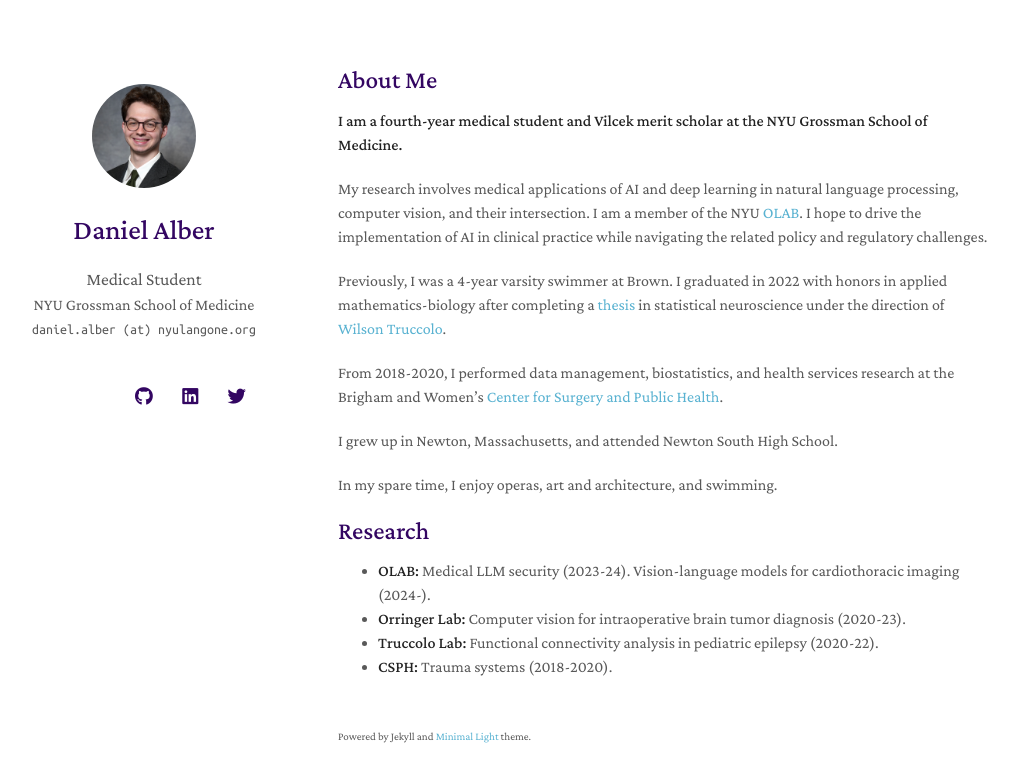
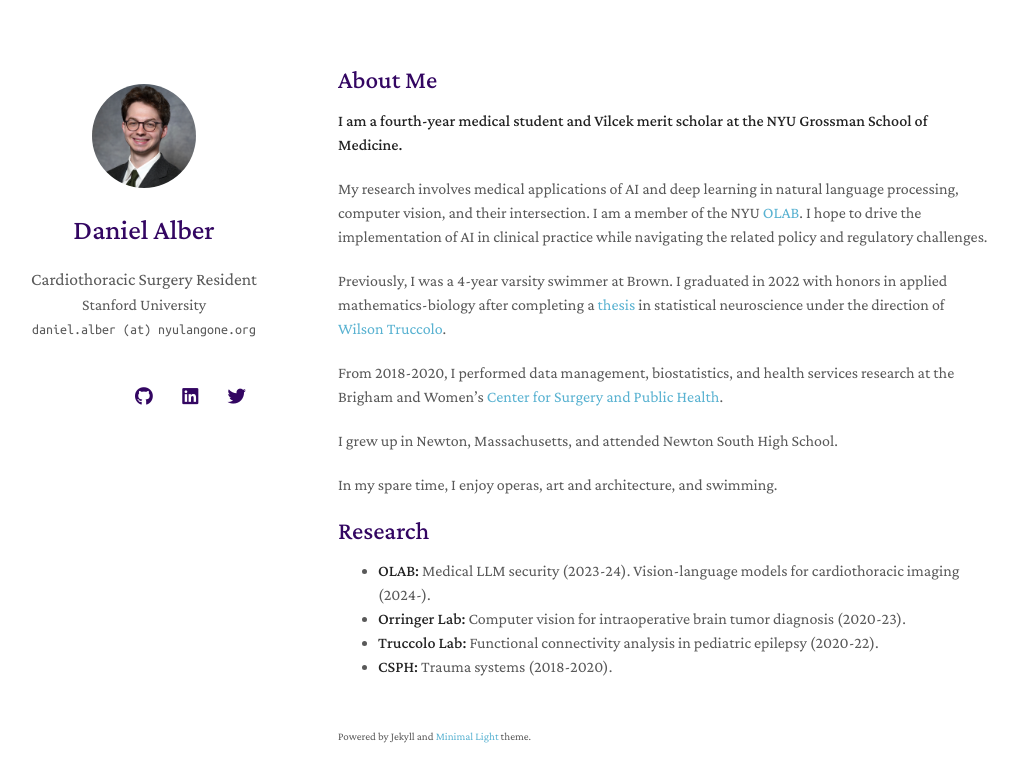
Before and after one commit to danalber/danalber.github.io, a Jekyll site: the page built from index.md, in a window 1280 px wide. Shown: the top 782 px of the page, without its empty margins (132-1150 px from the left). Built offline with Jekyll 4.4.1, drawn with Linux system fonts in a browser that asks for light colours; nearby versions of some CDN libraries; a style sheet for code colours, icons or effects is not loaded; our own code applies the rules of GitHub Pages for plain Markdown files.

Commit message:
Update _config.yml

```diff
--- a/_config.yml
+++ b/_config.yml
@@ -1,12 +1,12 @@
 # Basic Information
 title: Daniel Alber
-position: Medical Student
-affiliation: NYU Grossman School of Medicine
+position: Cardiothoracic Surgery Resident
+affiliation: Stanford University
 email: daniel.alber (at) nyulangone.org
 
 # Search Engine Optimization (SEO)
 # The following information is used to improve the website traffic from search engines, e.g., Google.
-keywords: neurosurgery, ai, artificial intelligence, nyu, grossman
+keywords: cardiac surgery, cardiothoracic surgery, ai, artificial intelligence, machine learning, stanford, nyu, grossman
 description: Academic portfolio page for Daniel Alber.
 canonical: danalber.github.io
 
```
